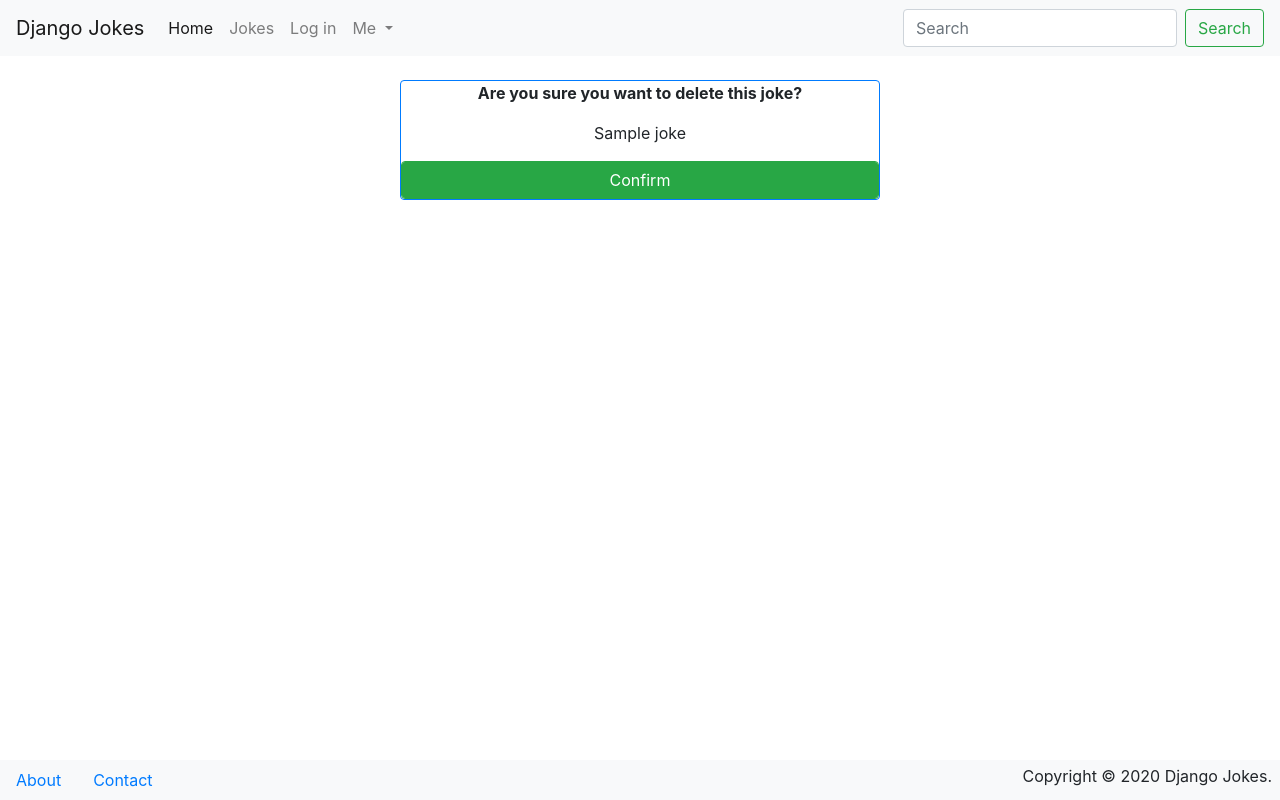
After one commit to samoore333/djangojokes.com, a Django app: page /jokes/joke/1/delete/ in a window 1280 px wide. The commit adds this page. Run offline with Django 4.2, Linux system fonts and the light colour scheme; tables that the repository leaves empty hold one stand-in row (values such as "Sample post"); some libraries are stand-ins or nearby versions.

Commit message:
Delete view setup

```diff
--- a/jokes/urls.py
+++ b/jokes/urls.py
@@ -1,11 +1,12 @@
 from django.urls import path
 
-from .views import (JokeCreateView, JokeDetailView, JokeListView,
+from .views import (JokeCreateView, JokeDeleteView, JokeDetailView, JokeListView,
                     JokeUpdateView)
 
 app_name = 'jokes'
 urlpatterns = [
     path('joke/<int:pk>/update/', JokeUpdateView.as_view(), name='update'),
+    path('joke/<int:pk>/delete/', JokeDeleteView.as_view(), name = 'delete'),
     path('joke/create/', JokeCreateView.as_view(), name='create'),
     path('joke/<int:pk>/', JokeDetailView.as_view(), name='detail'),
     path('', JokeListView.as_view(), name='list'),
--- a/jokes/views.py
+++ b/jokes/views.py
@@ -1,10 +1,16 @@
-from django.views.generic import CreateView, DetailView, ListView, UpdateView
+from django.urls import reverse_lazy
+
+from django.views.generic import CreateView, DeleteView, DetailView, ListView, UpdateView
 
 from .models import Joke
 
 class JokeCreateView(CreateView):
     model = Joke
     fields = ['question', 'answer']
+
+class JokeDeleteView(DeleteView):
+    model = Joke
+    success_url = reverse_lazy('jokes:list')
 
 class JokeDetailView(DetailView):
     model = Joke
--- a/templates/_base.html
+++ b/templates/_base.html
@@ -3,7 +3,7 @@
 <head>
 <meta charset="UTF-8">
 <meta name="viewport" content="width=device-width, initial-scale=1">
-<link rel="stylesheet" href="https://cdn.jsdelivr.net/npm/bootstrap@5.2.2/dist/css/bootstrap.min.css" integrity="sha384-Zenh87qX5JnK2Jl0vWa8Ck2rdkQ2Bzep5IDxbcnCeuOxjzrPF/et3URy9Bv1WTRi" crossorigin="anonymous">
+<link rel="stylesheet" href="https://stackpath.bootstrapcdn.com/bootstrap/4.5.1/css/bootstrap.min.css" integrity="sha384-VCmXjywReHh4PwowAiWNagnWcLhlEJLA5buUprzK8rxFgeH0kww/aWY76TfkUoSX" crossorigin="anonymous">
 <script src="https://kit.fontawesome.com/2554e7175e.js" crossorigin="anonymous"></script>
 <title>{% block title %}{% endblock %} | Django Jokes</title>
 </head>
--- /dev/null
+++ b/templates/jokes/joke_confirm_delete.html
@@ -0,0 +1,14 @@
+{% extends "_base.html" %}
+
+{% block title %}Delete Joke{% endblock %}
+{% block main %}
+  <div class="card border-primary m-auto mb-3 text-center"
+    style="max-width: 30rem">
+    <form method="post">
+      {% csrf_token %}
+      <p><strong>Are you sure you want to delete this joke?</strong></p>
+      <p>{{ joke.question }}</p>
+      <button class="btn btn-success form-control">Confirm</button>
+    </form>
+  </div>
+{% endblock %}
--- a/templates/jokes/joke_list.html
+++ b/templates/jokes/joke_list.html
@@ -12,6 +12,8 @@
         <a href="{{ joke.get_absolute_url }}">{{ joke.question }}</a>
         <a href="{% url 'jokes:update' joke.pk %}"
           class="btn btn-info btn-sm float-right mr-2">Update</a>
+        <a href="{% url 'jokes:delete' joke.pk %}"
+          class="btn btn-danger btn-sm float-right mr-2">Delete</a>
         </li>
     {% endfor %}
   </ul>
```
